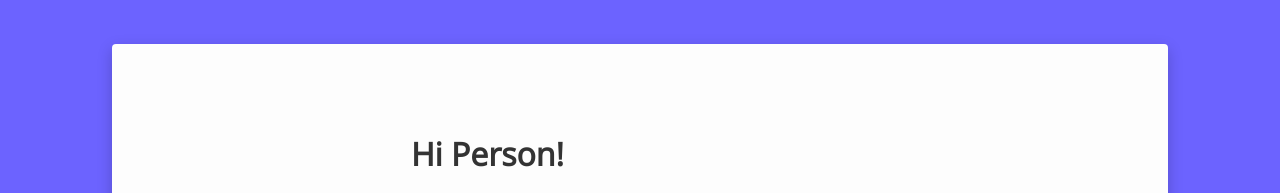
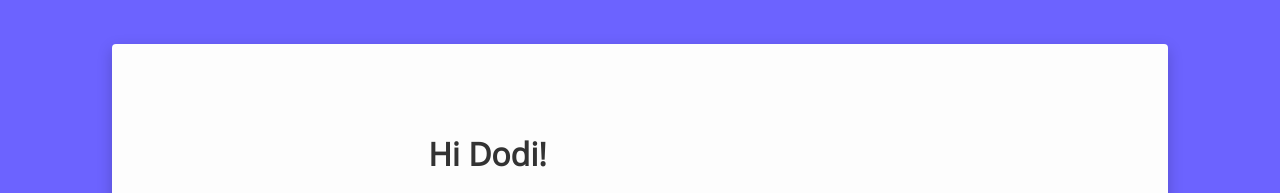
Before and after one commit to RanzD/renzy.github.io, a plain HTML site: page index.html in a window 1280 px wide. Shown: the top 193 px of the page. Drawn offline with nearby package versions, Linux system fonts and the light colour scheme.

Commit message:
index.html

```diff
--- a/index.html
+++ b/index.html
@@ -9,7 +9,7 @@
   <div class="card">
    <img src="https://github.com/DzarelDeveloper/Img/blob/main/ulangtahun.jpg?raw=true" alt="birthday" class="birthday">
    <div class="text">
-    <h1>Hi Person!</h1>
+    <h1>Hi Dodi!</h1>
     <p>Happy special birthday! Today is the day to celebrate your extraordinary existence. In the journey of life, I am grateful to have you by my side.
 <br><br>
 Between seas, galaxies, and moons, I was lucky I stepped on the same land, I dreamed under the same stars as you.
```
